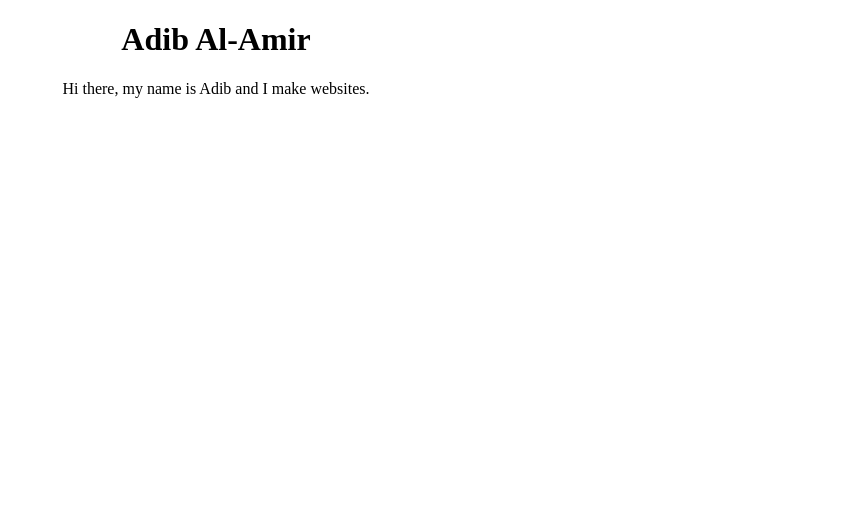
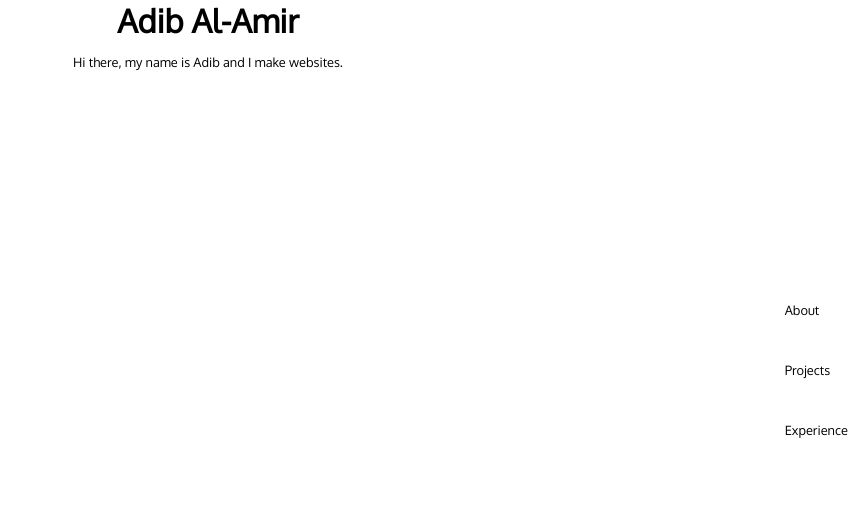
Before and after one commit to adibalamir/portfolio, a plain HTML site: page index.html in a window 1280 px wide. Shown: the whole page, without its empty margins (432-1280 px from the left). Drawn offline with Linux system fonts and the light colour scheme; a web font is replaced by a local one.

Commit message:
Add nav bar on the side

```diff
--- a/index.html
+++ b/index.html
@@ -1,12 +1,20 @@
 <!DOCTYPE html>
-<html>
+<html style="font-family:'Oxygen', sans-serif">
 <head>
   <link rel="stylesheet" href="main.css">
+  <link href="https://fonts.googleapis.com/css?family=ABeeZee|Comfortaa|Oxygen|Quattrocento+Sans|Questrial&display=swap" rel="stylesheet">
+
 </head>
 <body>
 
-  <main class="all-space">
-    <h1 class="center">Adib Al-Amir</h1>
+  <nav class="main-nav">
+    <a>About</a>
+    <a>Projects</a>
+    <a>Experience</a>
+  </nav>
+
+  <div class="all-space">
+    <h1 class="center name">Adib Al-Amir</h1>
 
     <p class="center">Hi there, my name is Adib and I make websites.</p>
 
@@ -15,7 +23,7 @@
     <!-- CONTACT -->
 
     <!-- LINKS -->
-  </main>
+  </div>
 
 </body>
 </html>
--- a/main.css
+++ b/main.css
@@ -1,8 +1,39 @@
+body {
+  margin: 0;
+}
+
+ul {
+  margin: 0;
+  list-style: none;
+}
+
 .center {
   text-align: center;
 }
 
+.name {
+  font-size: 2rem;
+  margin: 0;
+}
+
 .all-space {
+  font-size: 0.8rem;
   width: 100vw;
   height: 100vh;
 }
+
+.main-nav {
+  position: fixed;
+  right: 0;
+  top: 50%;
+  height: 30vh;
+  margin-top: -15vh;
+  list-style: none;
+}
+
+.main-nav a {
+  font-size: 0.8rem;
+  display: block;
+  height: calc(30vh / 4);
+  line-height: calc(30vh / 4);
+}
```
